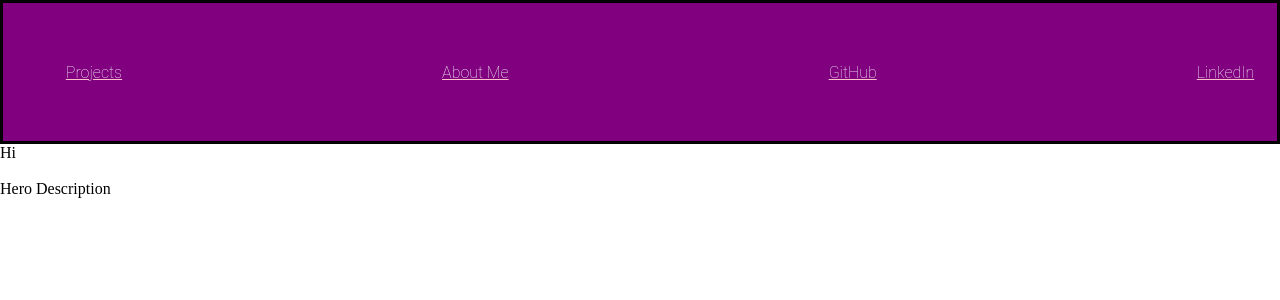
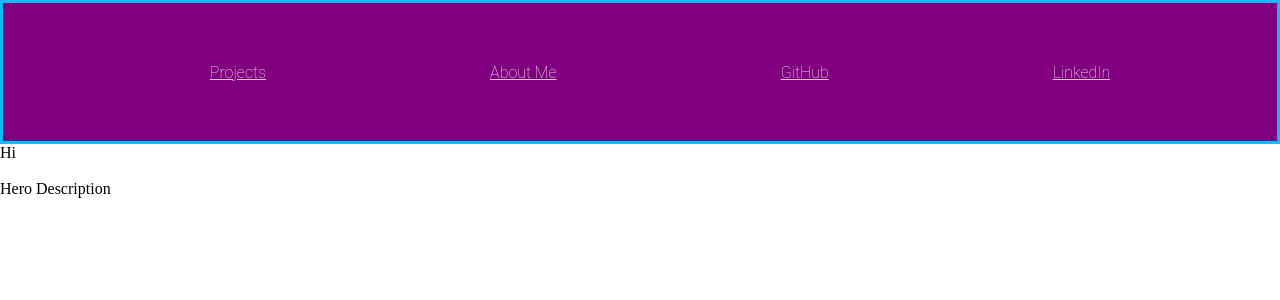
Before and after one commit to TyONeal/portfolio-fe, a React (Create React App) app: page / in a window 1280 px wide. Shown: the top 300 px of the page. Built offline with nearby package versions, Linux system fonts and the light colour scheme.

Commit message:
fixed scaling on navbar anchors by changing display to flex

```diff
--- a/src/components/navigation/Navbar.js
+++ b/src/components/navigation/Navbar.js
@@ -4,10 +4,10 @@ function Navbar() {
     return (
         <nav className="nav-container">
             <ul>
-                <li><a href="/projects">Projects</a></li>
-                <li><a href="/aboutMe">About Me</a></li>
-                <li><a href="https://github.com/TyONeal">GitHub</a></li>
-                <li><a href="https://www.linkedin.com/in/ty-oneal/">LinkedIn</a></li>
+                <li><a href="/projects" target="_blank" rel="noopener">Projects</a></li>
+                <li><a href="/aboutMe" target="_blank" rel="noopener">About Me</a></li>
+                <li><a href="https://github.com/TyONeal" target="_blank" rel="noopener noreferrer">GitHub</a></li>
+                <li><a href="https://www.linkedin.com/in/ty-oneal/" target="_blank" rel="noopener noreferrer">LinkedIn</a></li>
             </ul>
         </nav>
     )
--- a/src/css/navbar.css
+++ b/src/css/navbar.css
@@ -5,29 +5,30 @@
     align-items: center;
     height: 18vh;
     background-color: purple;
-    border: solid black 3px;
+    border: solid deepskyblue 3px;
 }
 
 ul {
     display: flex;
-    gap: 20em;
 }
 
 li {
     font-family: "Roboto Thin", sans-serif;
     list-style-type: none;
+    padding: 0 7rem;
 }
 
 
 a {
+    display: flex;
     text-decoration: underline;
     text-decoration-color: pink;
     color: whitesmoke;
+    transition: transform .1ms ease;
 }
 
 a:hover {
     color: deepskyblue;
     text-decoration-color: deeppink;
-    font-size: large;
-    gap: 18em;
+    transform: scale(1.4);
 }
```
